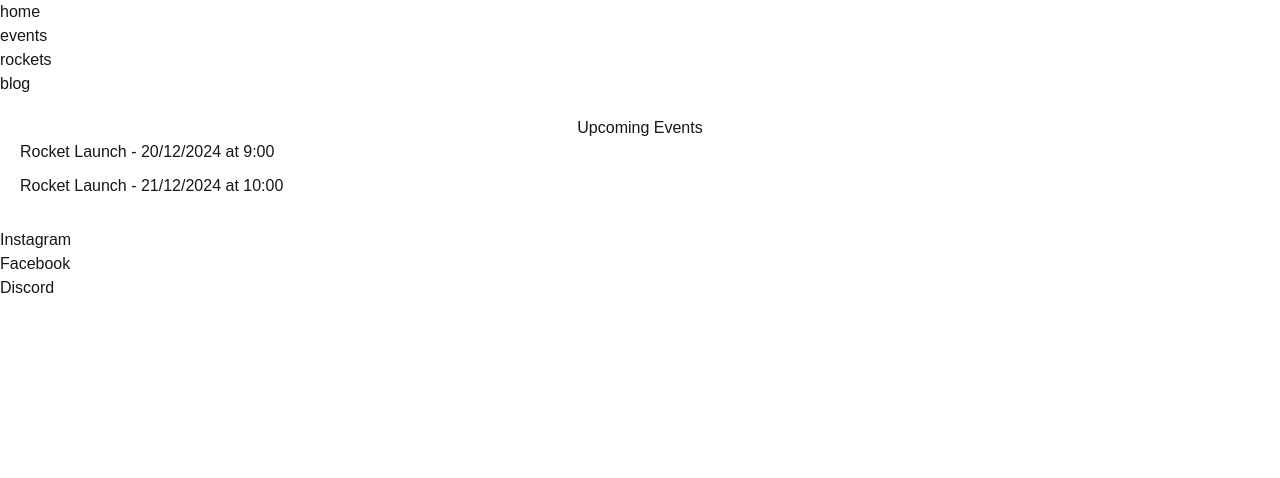
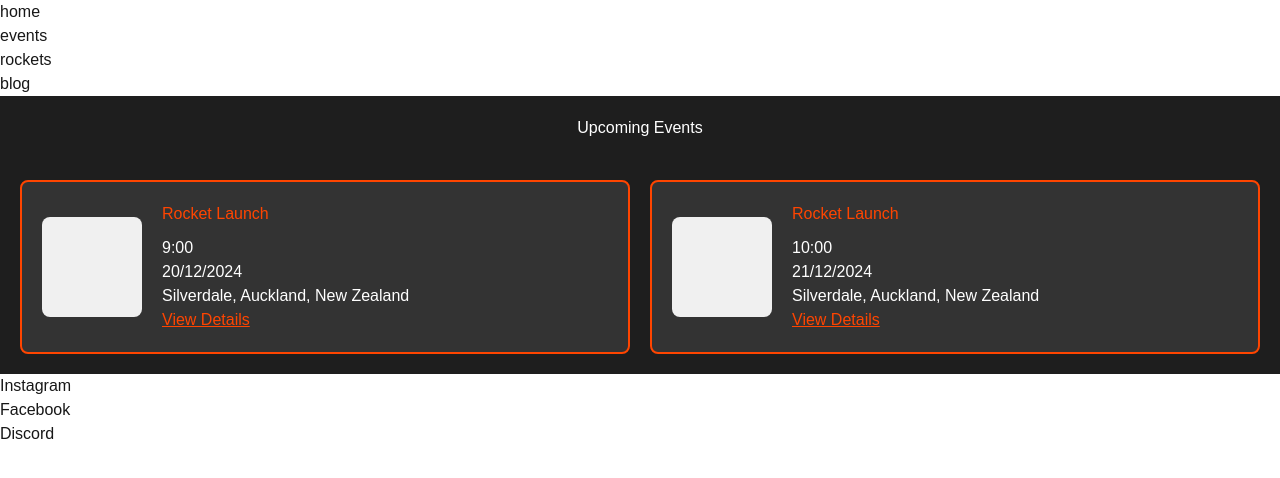
Before and after one commit to UoARocketry/website, a Next.js app: page /events in a window 1280 px wide. Shown: the top 478 px of the page. Built offline with nearby package versions, Linux system fonts and the light colour scheme.

Commit message:
Updated Main events page

```diff
--- a/src/app/events/page.tsx
+++ b/src/app/events/page.tsx
@@ -1,41 +1,61 @@
-//export default function Events() {
-//return (
-//<h1>Events</h1>
-// );
-//}
-
 import Link from "next/link";
-
-const events = [
-  {
-    id: 1,
-    title: "Rocket Launch",
-    date: "20/12/2024",
-    time: "9:00",
-    location: "Silverdale, Auckland, New Zealand",
-  },
-  {
-    id: 2,
-    title: "Rocket Launch",
-    date: "21/12/2024",
-    time: "10:00",
-    location: "Silverdale, Auckland, New Zealand",
-  },
-];
+import events from "./eventsData"; // Import shared event data
 
 export default function EventsPage() {
   return (
-    <div style={{ padding: "20px" }}>
-      <h1 style={{ textAlign: "center" }}>Upcoming Events</h1>
-      <ul>
+    <div style={{ padding: "20px", backgroundColor: "#1e1e1e", color: "#fff" }}>
+      <h1 style={{ textAlign: "center", marginBottom: "40px" }}>
+        Upcoming Events
+      </h1>
+
+      {/* Two-column grid for events */}
+      <div
+        style={{
+          display: "grid",
+          gridTemplateColumns: "repeat(2, 1fr)",
+          gap: "20px",
+        }}
+      >
         {events.map((event) => (
-          <li key={event.id} style={{ marginBottom: "10px" }}>
-            <Link href={`/events/${event.id}`}>
-              {event.title} - {event.date} at {event.time}
-            </Link>
-          </li>
+          <div
+            key={event.id}
+            style={{
+              border: "2px solid #FF4500",
+              padding: "20px",
+              borderRadius: "8px",
+              backgroundColor: "#333",
+              display: "flex",
+              alignItems: "center",
+              gap: "20px",
+            }}
+          >
+            {/* Placeholder for image */}
+            <div
+              style={{
+                width: "100px",
+                height: "100px",
+                backgroundColor: "#f0f0f0",
+                borderRadius: "8px",
+              }}
+            />
+            {/* Event details */}
+            <div>
+              <h2 style={{ color: "#FF4500", marginBottom: "10px" }}>
+                {event.title}
+              </h2>
+              <p>{event.time}</p>
+              <p>{event.date}</p>
+              <p>{event.location}</p>
+              <Link
+                href={`/events/${event.id}`}
+                style={{ color: "#FF4500", textDecoration: "underline" }}
+              >
+                View Details
+              </Link>
+            </div>
+          </div>
         ))}
-      </ul>
+      </div>
     </div>
   );
 }
```
